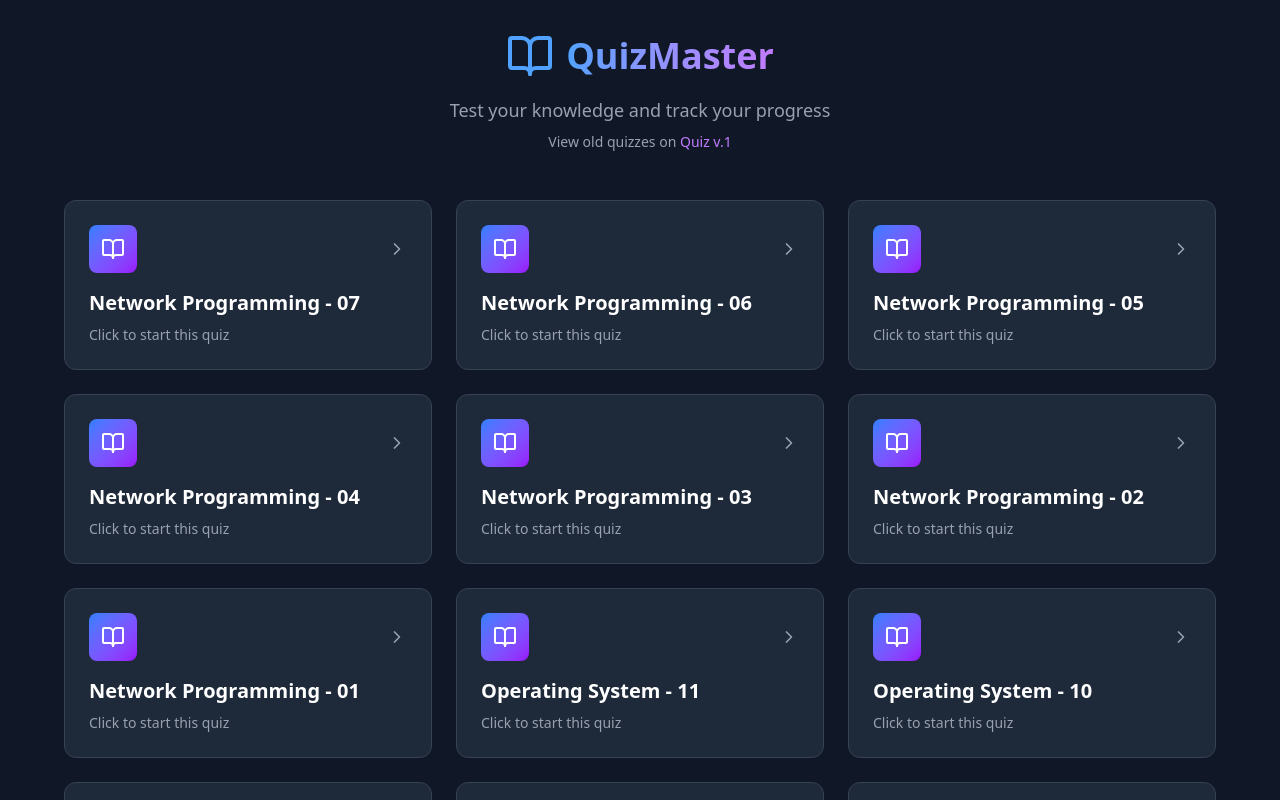
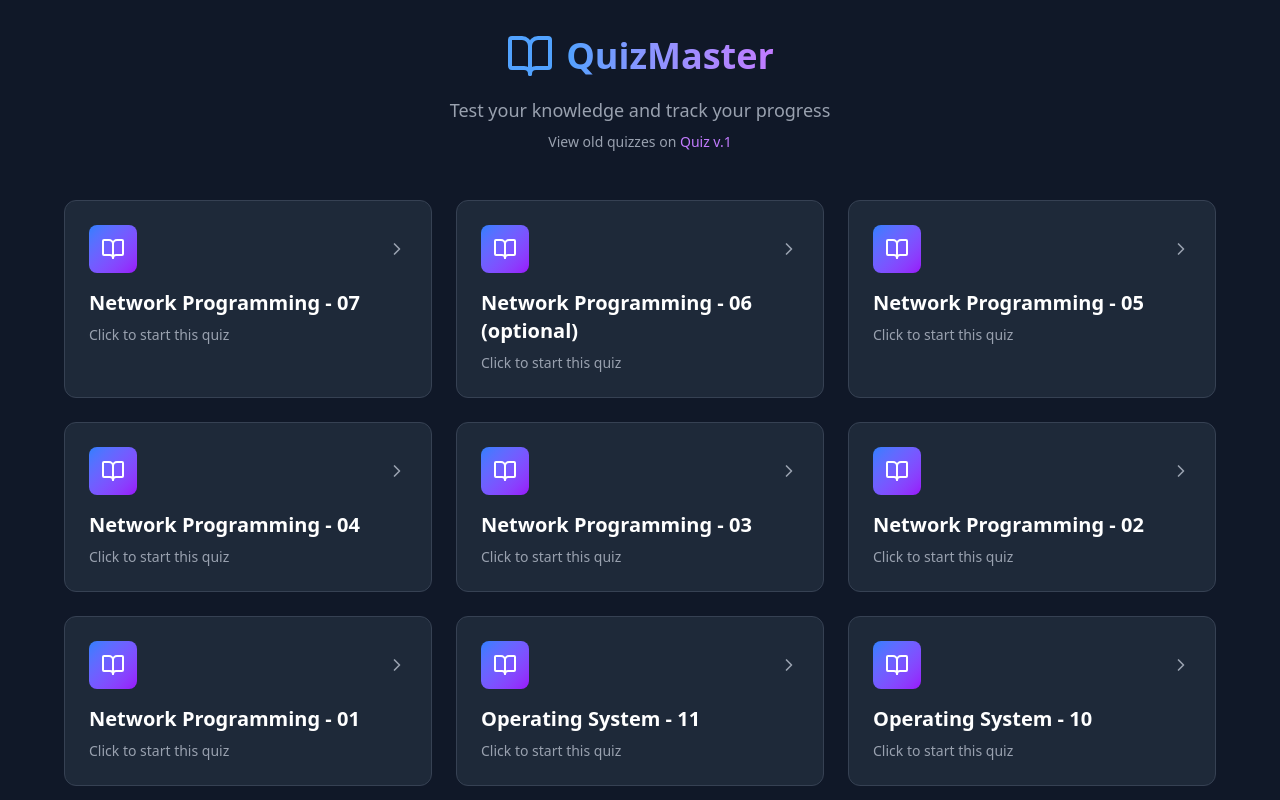
Before and after one commit to Thamidu-Nadun/v-ii.ai-quiz, a React (Vite) app: page / in a window 1280 px wide. Shown: the top 800 px of the page. Built offline with nearby package versions, Linux system fonts and the light colour scheme.

Commit message:
quick fix

```diff
--- a/src/quizzes.js
+++ b/src/quizzes.js
@@ -7,7 +7,7 @@ export default [
         isAvailable: true
     },
     {
-        title: 'Network Programming - 06',
+        title: 'Network Programming - 06 (optional)',
         path: 'quiz/NP/NP-006.json',
         description: 'Evaluate your understanding of network programming concepts, including protocols, sockets, and communication models.',
         isAvailable: true
```
